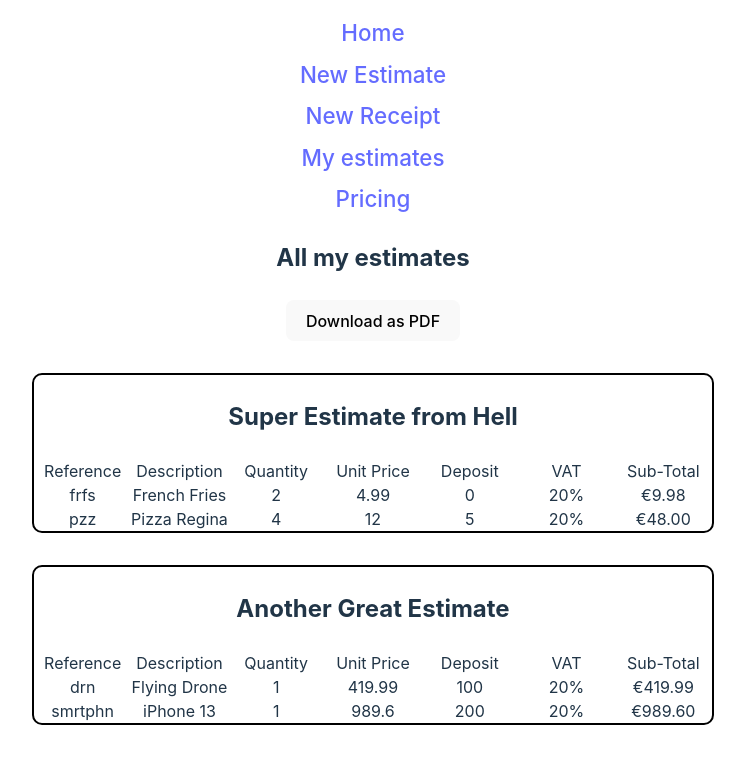
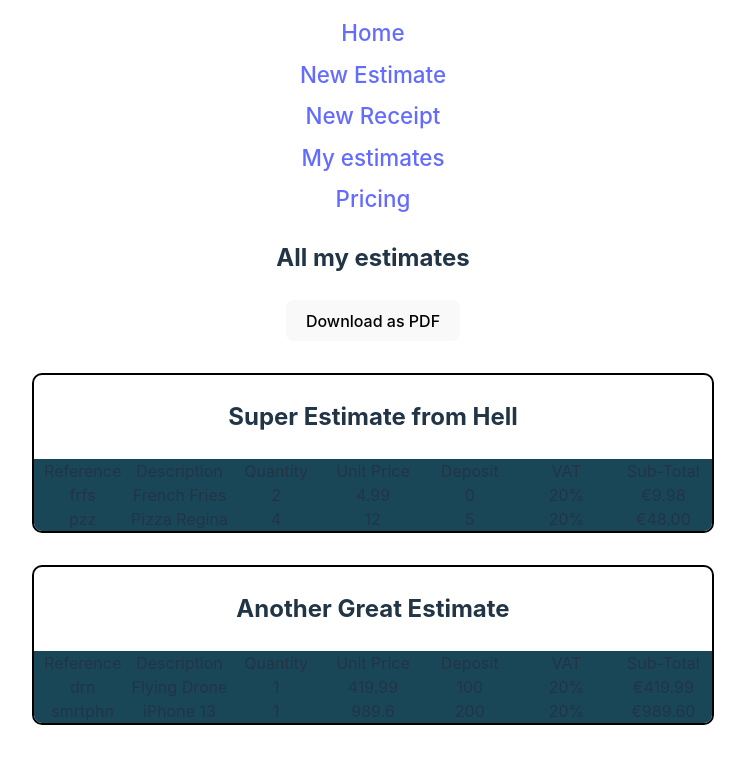
Before and after one commit to AmaurySemery/receipt_maker, a React (Vite) app: page /my-estimates in a window 1280 px wide. Shown: the top 764 px of the page, without its empty margins (267-1012 px from the left). Built offline with nearby package versions, Linux system fonts and the light colour scheme.

Commit message:
add overflow hidden

```diff
--- a/src/components/Card.module.css
+++ b/src/components/Card.module.css
@@ -2,6 +2,7 @@
     margin: 2rem;
     border: 2px solid black;
     border-radius: 10px;
+    overflow: hidden;
 }
 
 .estimateheader {
@@ -10,7 +11,7 @@
 }
 
 .container {
-    border-color: rgb(189, 231, 247);
+    background-color: rgb(26, 71, 88);
 }
 
 .details {
```
